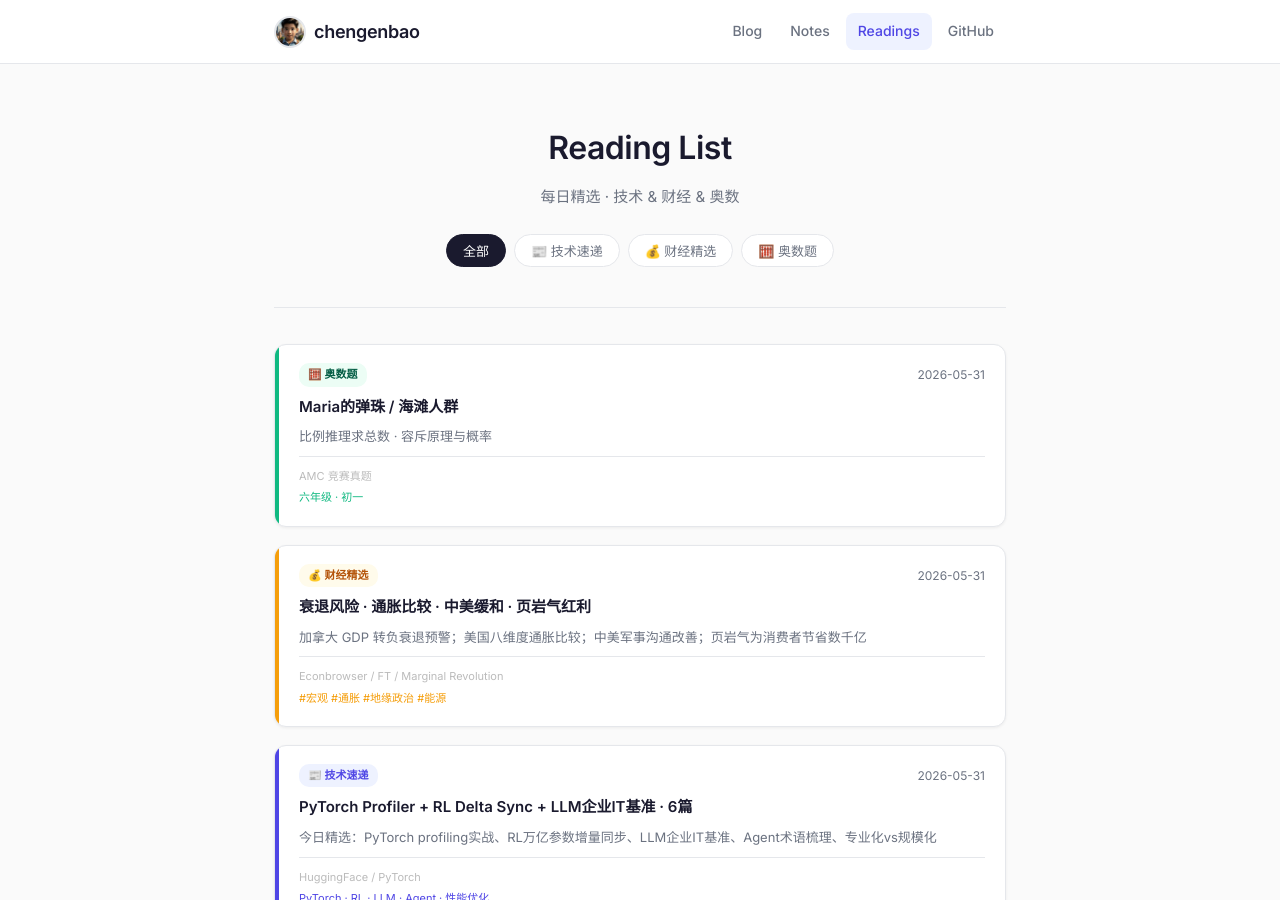
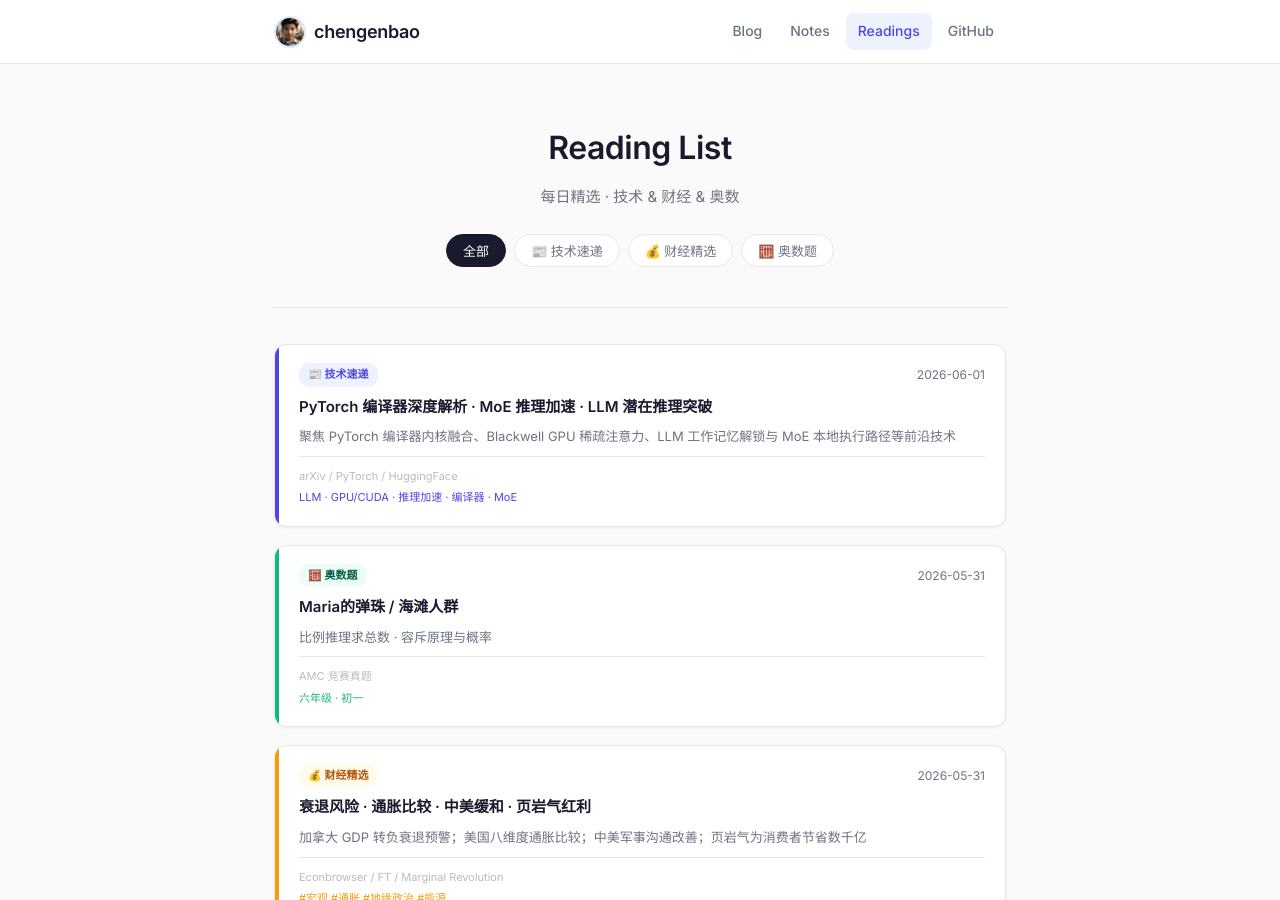
Before and after one commit to chengenbao/chengenbao.github.io, a Jekyll site: the page built from reading-list/index.md, in a window 1280 px wide and 900 px high. Built offline with Jekyll 4.4.1, drawn with Linux system fonts in a browser that asks for light colours.

Commit message:
add tech card 2026-06-01

```diff
--- a/reading-list/index.md
+++ b/reading-list/index.md
@@ -18,6 +18,21 @@ permalink: /reading-list/
   </div>
 
   <div class="rl-grid">
+<a class="rl-card tech" href="/reading-list/2026-06-01-tech-daily/">
+  <div class="rl-accent"></div>
+  <div class="rl-body">
+    <div class="rl-top">
+      <span class="rl-badge tech">📰 技术速递</span>
+      <time>2026-06-01</time>
+    </div>
+    <h2>PyTorch 编译器深度解析 · MoE 推理加速 · LLM 潜在推理突破</h2>
+    <p>聚焦 PyTorch 编译器内核融合、Blackwell GPU 稀疏注意力、LLM 工作记忆解锁与 MoE 本地执行路径等前沿技术</p>
+    <div class="rl-meta">
+      <span class="rl-source">arXiv / PyTorch / HuggingFace</span>
+      <span class="rl-tags">LLM · GPU/CUDA · 推理加速 · 编译器 · MoE</span>
+    </div>
+  </div>
+</a>
 <a class="rl-card math" href="/reading-list/2026-05-31-math/"><div class="rl-accent"></div><div class="rl-body"><div class="rl-top"><span class="rl-badge math">🧮 奥数题</span><time>2026-05-31</time></div><h2>Maria的弹珠 / 海滩人群</h2><p>比例推理求总数 · 容斥原理与概率</p><div class="rl-meta"><span class="rl-source">AMC 竞赛真题</span><span class="rl-tags">六年级 · 初一</span></div></div></a>
 <a class="rl-card finance" href="/reading-list/2026-05-31-finance-daily/">
   <div class="rl-accent"></div>
```
